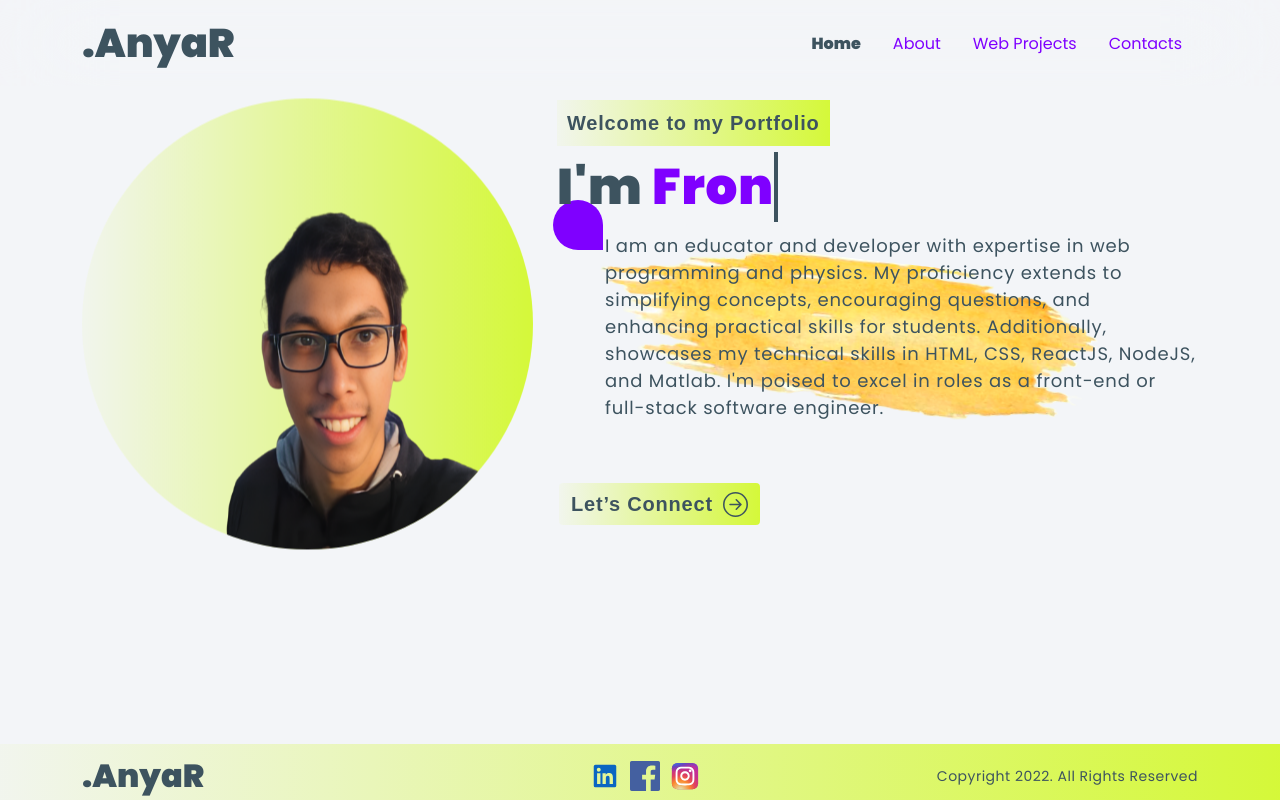
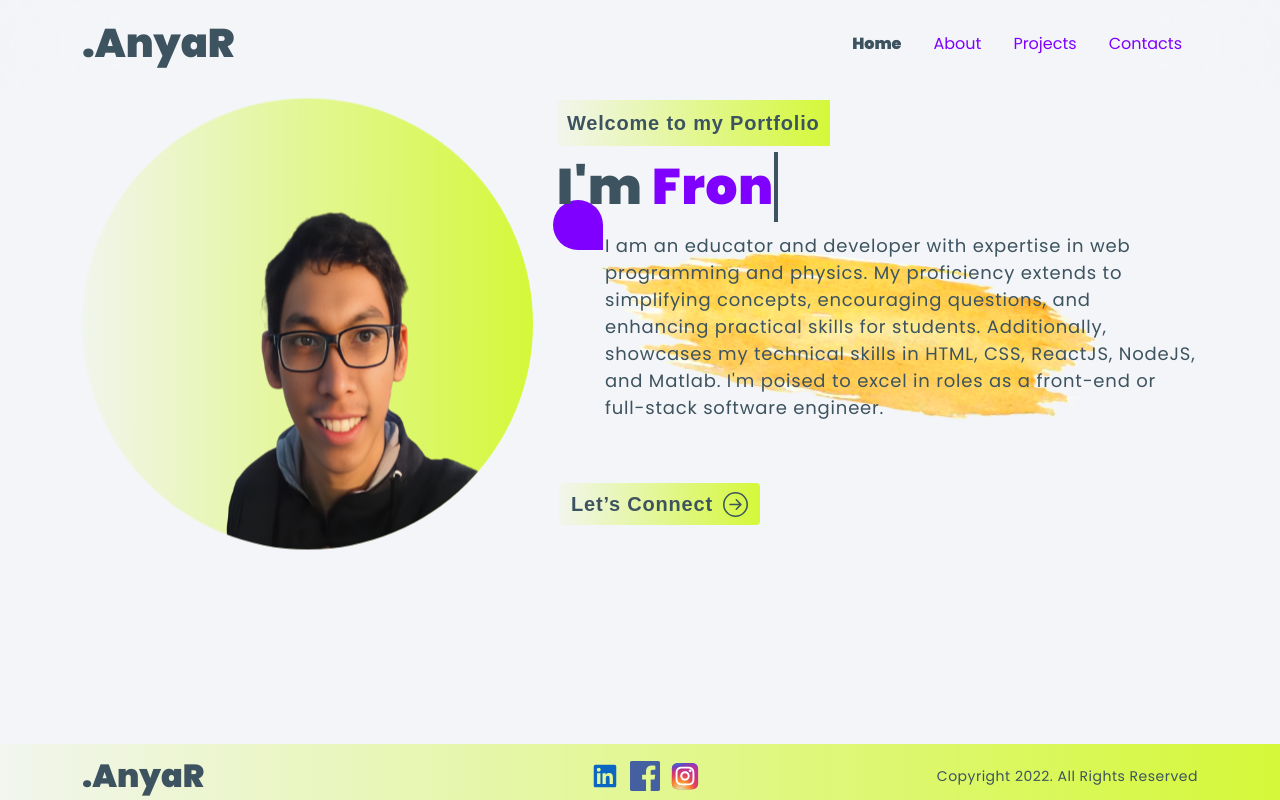
Before and after one commit to kalmipa21/My-Portfolio, a React (Create React App) app: page / in a window 1280 px wide. Built offline with nearby package versions, Linux system fonts and the light colour scheme.

Commit message:
change menu projects

```diff
--- a/src/components/NavBar.jsx
+++ b/src/components/NavBar.jsx
@@ -1,7 +1,9 @@
+import { useState } from "react";
 import { Container, Navbar, Nav } from "react-bootstrap";
 import { NavLink, useLocation } from "react-router-dom";
 
 export default function NavBar() {
+  const [showMenu, setShowMenu] = useState(false);
   const location = useLocation();
   function isActive(target) {
     const { pathname } = location;
@@ -14,8 +16,15 @@ export default function NavBar() {
         <Navbar.Brand href="#home">
           <h1 className=" p-0 m-0 titleNavbar">.AnyaR</h1>
         </Navbar.Brand>
-        <Navbar.Toggle aria-controls="responsive-navbar-nav" />
-        <Navbar.Collapse id="responsive-navbar-nav">
+        <Navbar.Toggle
+          aria-controls="responsive-navbar-nav"
+          onClick={() => setShowMenu(!showMenu)}
+        />
+        <Navbar.Collapse
+          id="responsive-navbar-nav"
+          onClick={() => setShowMenu(!showMenu)}
+          style={{ display: showMenu ? "flex" : "none" }}
+        >
           <Nav className="ms-auto navbar-link">
             <NavLink
               to="/"
@@ -34,7 +43,7 @@ export default function NavBar() {
               to="/projects"
               className={isActive("Projects") ? "active mx-3" : "link mx-3"}
             >
-              Web Projects
+              Projects
             </NavLink>
             <NavLink
               to="/contacts"
```
